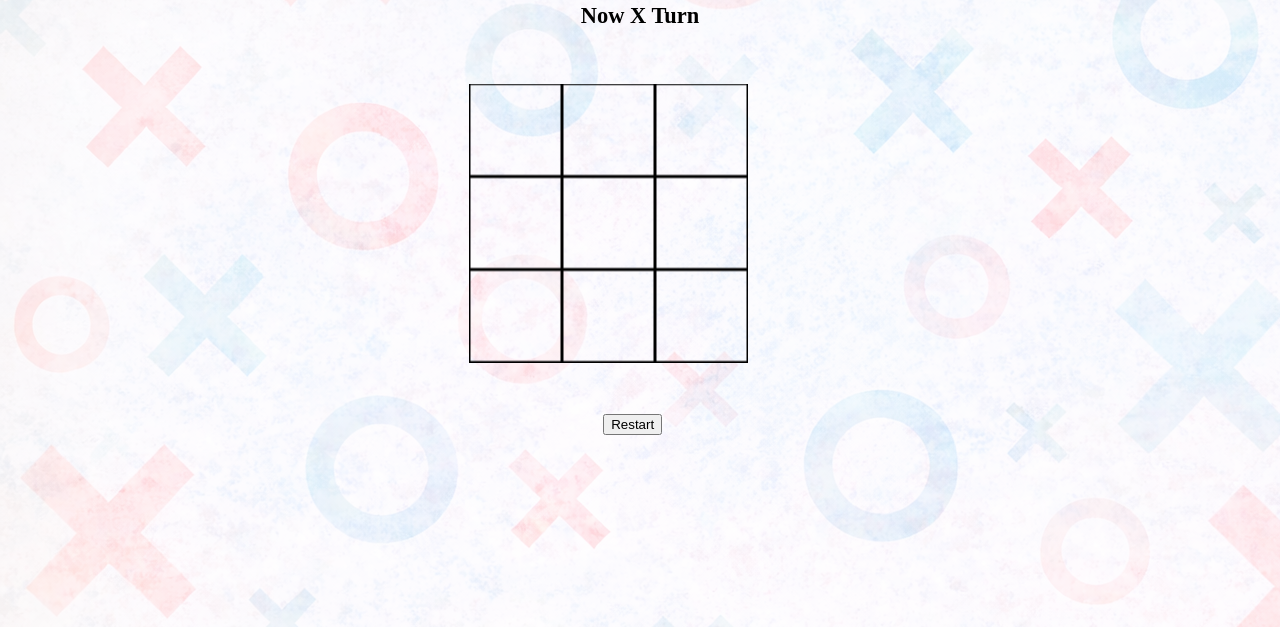
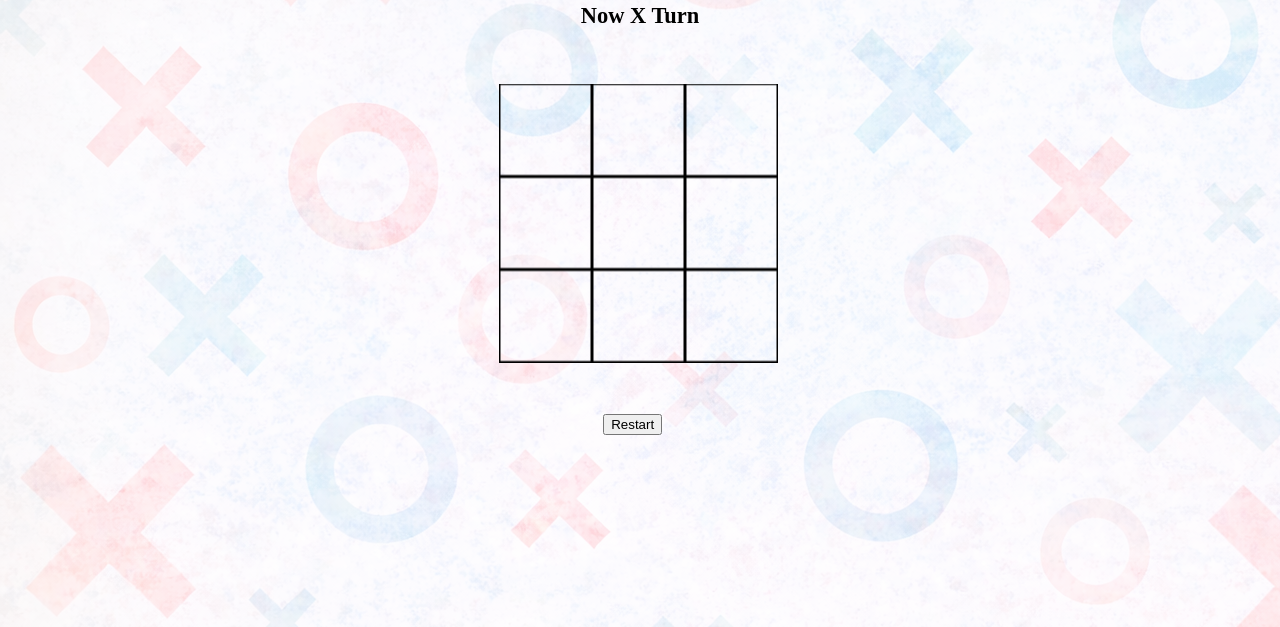
Before and after one commit to visheshgupta0404/tic-tac-toe-js, a plain HTML site: page index.html in a window 1280 px wide. Shown: the part 173-800 px from the top of the page. Drawn offline with Linux system fonts and the light colour scheme.

Commit message:
Adjust margin-left for #box element

```diff
--- a/style.css
+++ b/style.css
@@ -1,7 +1,7 @@
 #box {
   display: flex;
   margin-top: 8vw;
-  margin-left: 40.5vw;
+  margin-left: 42vw;
 }
 
 #gamebox {
```
